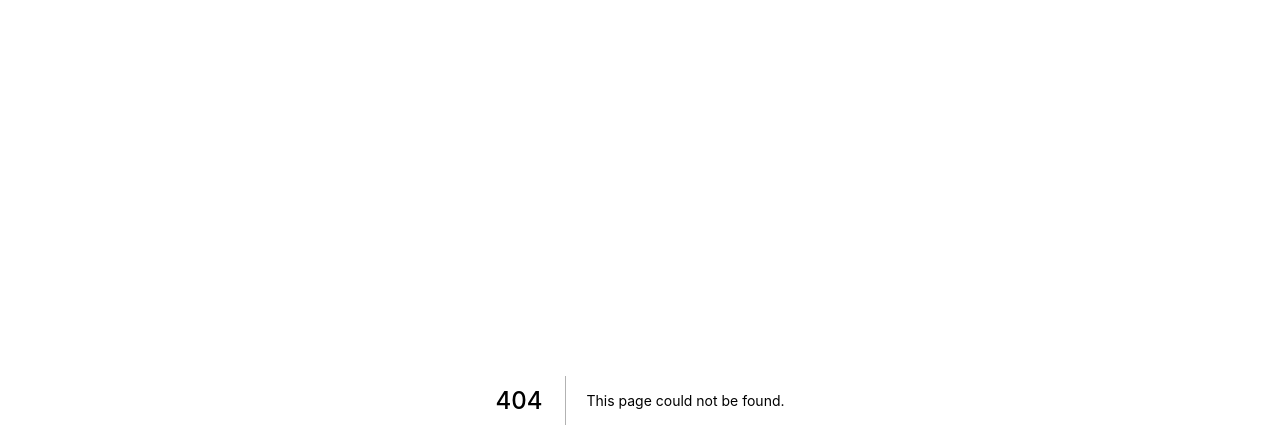
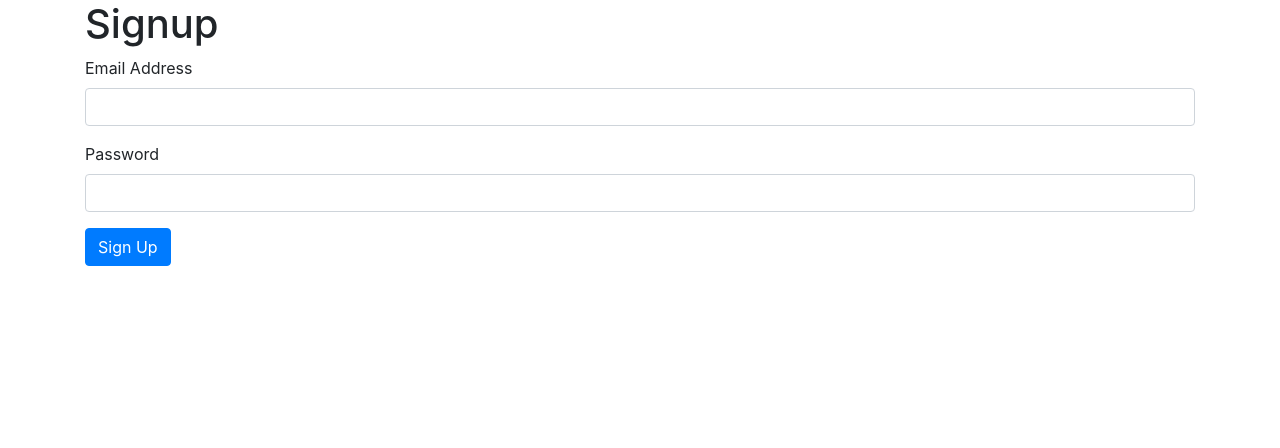
Before and after one commit to hannasoderstromdev/node-ms-course, a Next.js app in the folder client/: page /auth/signup in a window 1280 px wide. Before the commit this address had no page. Shown: the top 448 px of the page. Built offline with nearby package versions, Linux system fonts and the light colour scheme.

Commit message:
feat: signup component

```diff
--- /dev/null
+++ b/client/pages/auth/signup.js
@@ -0,0 +1,65 @@
+import { useState } from "react";
+import axios from "axios";
+
+const ErrorMessage = ({ errors, field }) => {
+  return (
+    errors.length > 0 &&
+    errors.map(
+      (error) =>
+        error.field === field && (
+          <div key={error.message} className="alert alert-danger">
+            <div>{error.message}</div>
+          </div>
+        )
+    )
+  );
+};
+
+const Signup = () => {
+  const [email, setEmail] = useState("");
+  const [password, setPassword] = useState("");
+  const [errors, setErrors] = useState([]);
+
+  const onSubmit = async (e) => {
+    e.preventDefault();
+
+    try {
+      const response = await axios.post("/api/users/signup", {
+        email,
+        password,
+      });
+      console.log(response.data);
+    } catch (error) {
+      setErrors(error.response.data.errors);
+    }
+  };
+
+  return (
+    <form onSubmit={onSubmit} className="container">
+      <h1>Signup</h1>
+      <div className="form-group">
+        <label>Email Address</label>
+        <input
+          type="email"
+          value={email}
+          onChange={(e) => setEmail(e.target.value)}
+          className="form-control"
+        />
+        <ErrorMessage errors={errors} field="email" />
+      </div>
+      <div className="form-group">
+        <label>Password</label>
+        <input
+          type="password"
+          value={password}
+          onChange={(e) => setPassword(e.target.value)}
+          className="form-control"
+        />
+        <ErrorMessage errors={errors} field="password" />
+      </div>
+      <button className="btn btn-primary">Sign Up</button>
+    </form>
+  );
+};
+
+export default Signup;
```
